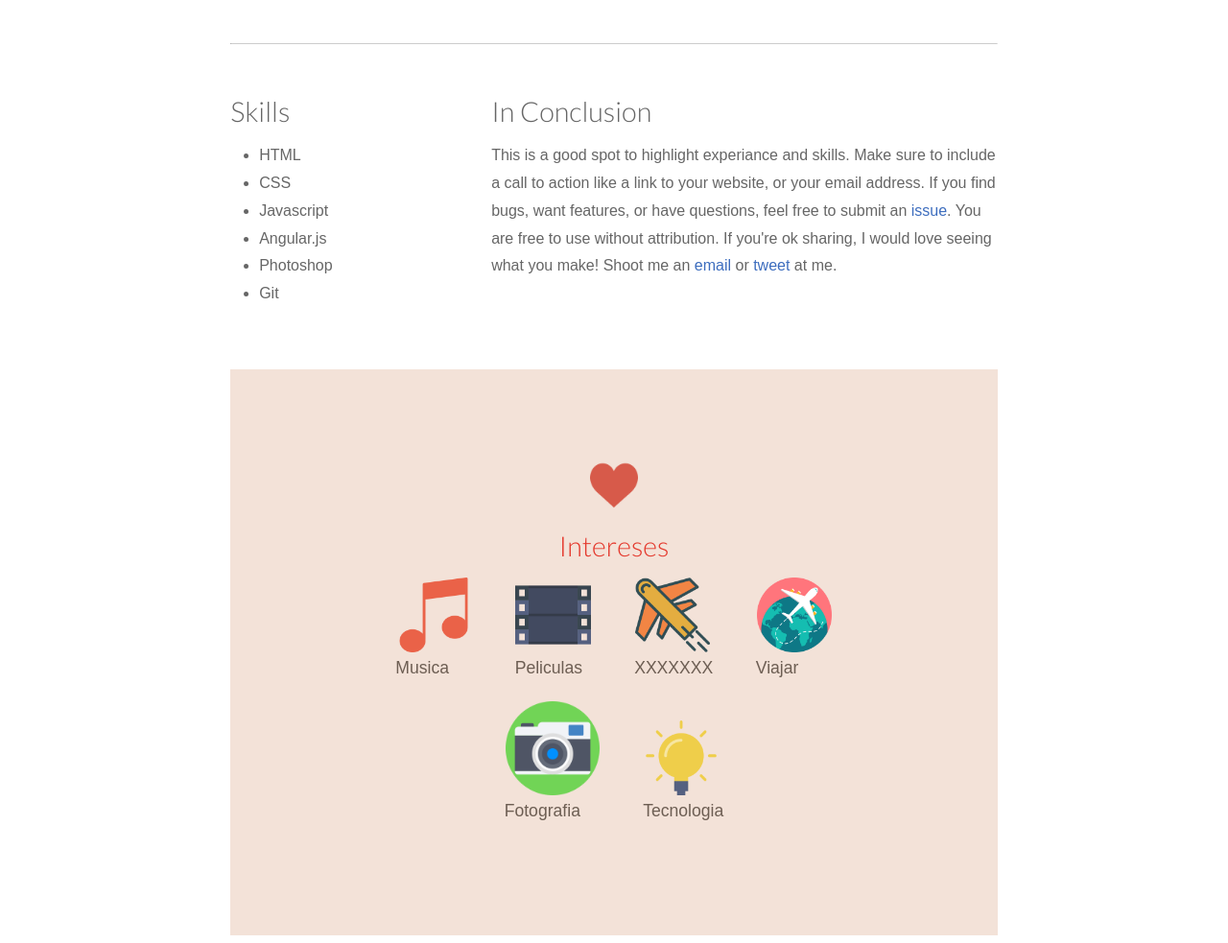
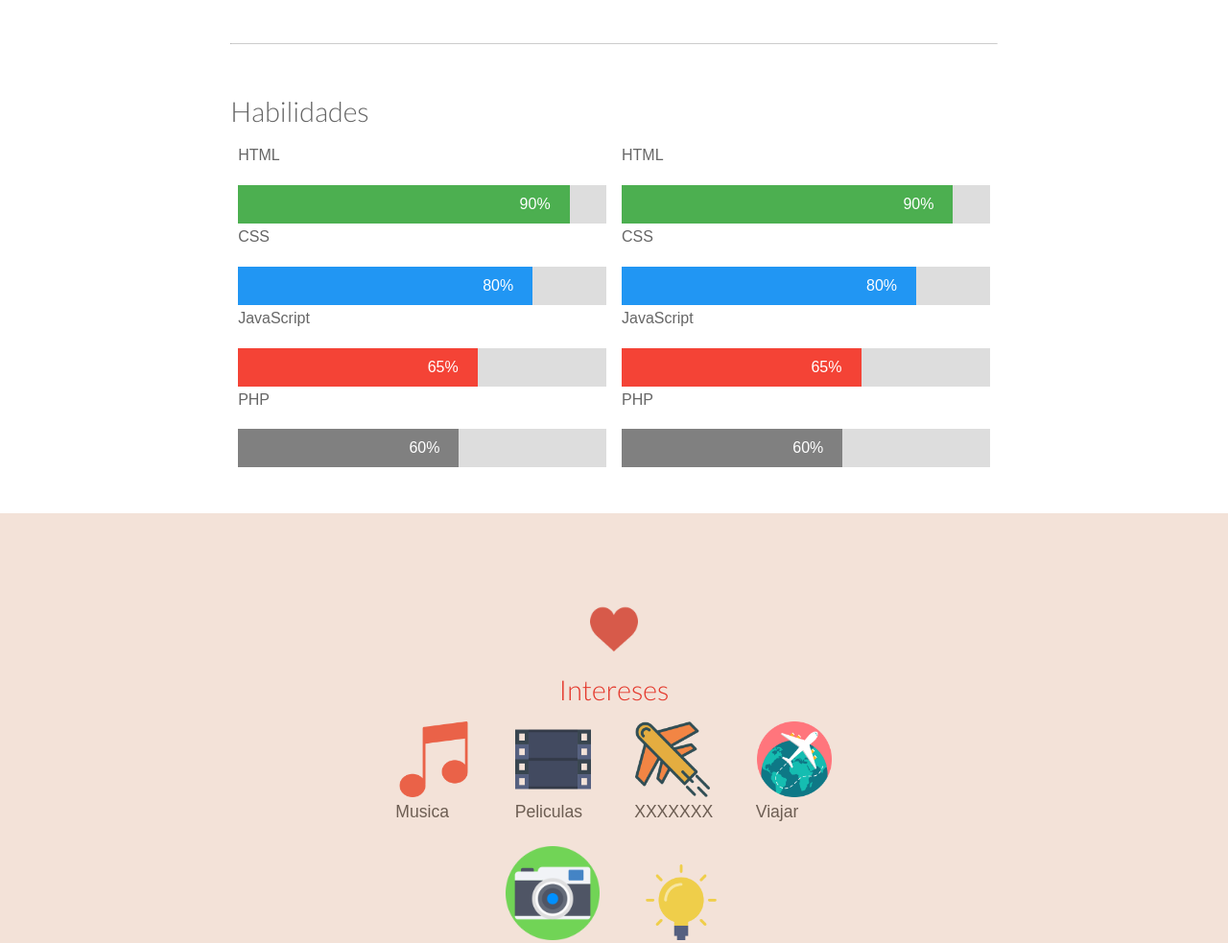
Before and after one commit to carlosgub/carlosgub.github.io, a plain HTML site: page index.html in a window 1280 px wide. Shown: the part 1651-2634 px from the top of the page at 96% size. Drawn offline with Linux system fonts and the light colour scheme.

Commit message:
intereses

```diff
--- a/index.html
+++ b/index.html
@@ -22,6 +22,27 @@
 			margin-left:20px;
 			margin-right: 20px;
 		}
+
+		/* Make sure that padding behaves as expected */
+		* {box-sizing:border-box}
+
+		/* Container for skill bars */
+		.skillsContainer {
+		    width: 100%; /* Full width */
+		    background-color: #ddd; /* Grey background */
+		}
+
+		.skills {
+		    text-align: right; /* Right-align text */
+		    padding-right: 20px; /* Add some right padding */
+		    line-height: 40px; /* Set the line-height to center the text inside the skill bar, and to expand the height of the container */
+		    color: white; /* White text color */
+		}
+
+		.html {width: 90%; background-color: #4CAF50;} /* Green */
+		.css {width: 80%; background-color: #2196F3;} /* Blue */
+		.js {width: 65%; background-color: #f44336;} /* Red */
+		.php {width: 60%; background-color: #808080;} /* Dark Grey */
 	</style>
 
 	<!-- Header-->
@@ -130,20 +151,57 @@
 
 		<section>
 			<!--List of skills-->
-			<div class="row">
-				<div class="grid-2">
-					<h1>Skills</h1>
-					<ul>
-						<li>HTML</li>
-						<li>CSS</li>
-						<li>Javascript</li>
-						<li>Angular.js</li>
-						<li>Photoshop</li>
-						<li>Git</li>
-					</ul>
+			<div class="row" style="align-items: center">
+				<div class="grid-6">
+					<h1>Habilidades</h1>
+					<div class="grid-3">
+
+						<p>HTML</p>
+						<div class="skillsContainer">
+						  <div class="skills html">90%</div>
+						</div>
+
+						<p>CSS</p>
+						<div class="skillsContainer">
+						  <div class="skills css">80%</div>
+						</div>
+
+						<p>JavaScript</p>
+						<div class="skillsContainer">
+						  <div class="skills js">65%</div>
+						</div>
+
+						<p>PHP</p>
+						<div class="skillsContainer">
+						  <div class="skills php">60%</div>
+						</div>
+					</div>
+
+					<div class="grid-3">
+
+						<p>HTML</p>
+						<div class="skillsContainer">
+						  <div class="skills html">90%</div>
+						</div>
+
+						<p>CSS</p>
+						<div class="skillsContainer">
+						  <div class="skills css">80%</div>
+						</div>
+
+						<p>JavaScript</p>
+						<div class="skillsContainer">
+						  <div class="skills js">65%</div>
+						</div>
+
+						<p>PHP</p>
+						<div class="skillsContainer">
+						  <div class="skills php">60%</div>
+						</div>
+					</div>
 				</div>
 
-				<div class="grid-4">
+				<!--<div class="grid-4">
 					<h1>In Conclusion</h1>
 					<p>
 						This is a good spot to highlight experiance and skills. Make sure to include a call to action like a link to your website, or your email address.
@@ -151,7 +209,7 @@
 						If you're ok sharing, I would love seeing what you make! Shoot me an
 						<a href="mailto:Phillysoul11@gmail.com?Subject=Responsive%20Resume" target="_top">email</a> or
 						<a href="http://www.twitter.com/philipcdavis">tweet</a> at me.
-					</p>
+					</p>-->
 				</div>
 			</div>
 		</section>
```
